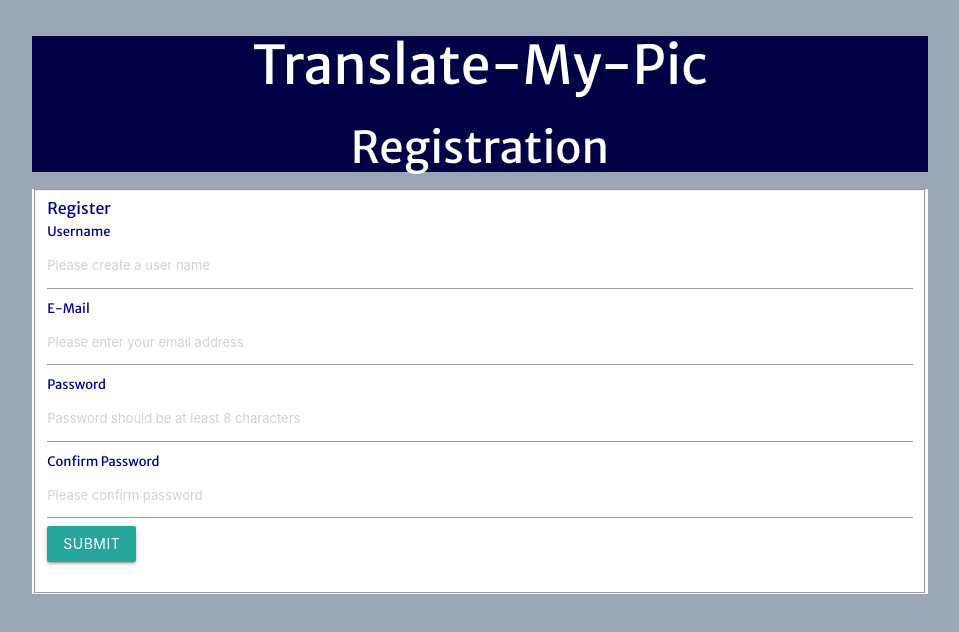
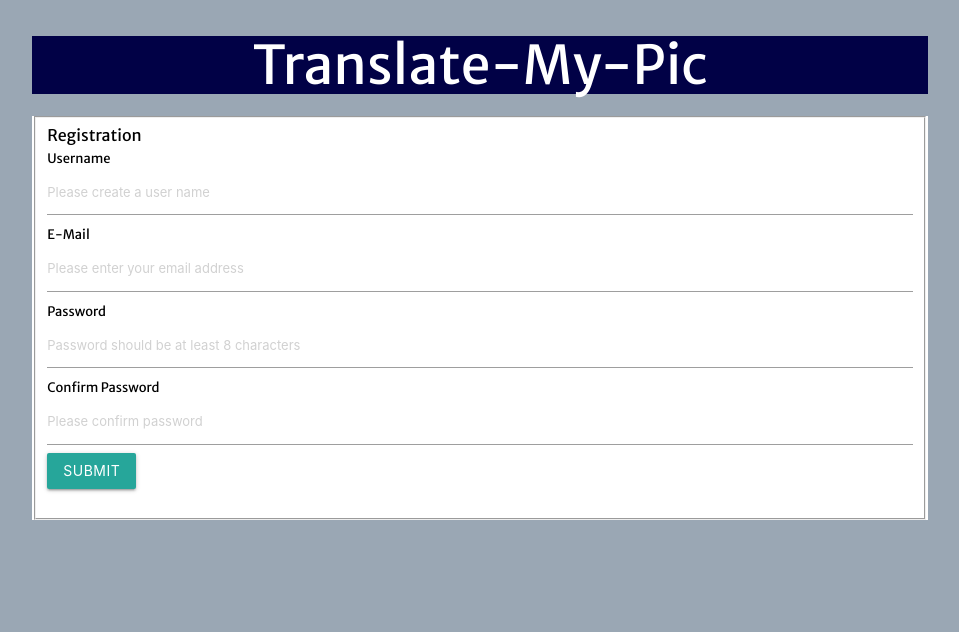
Before and after one commit to bgoudy/translate-my-pic, a website: page public/registration.html in a window 1280 px wide. Shown: the whole page, without its empty margins (160-1119 px from the left). Drawn offline with nearby package versions, Linux system fonts and the light colour scheme.

Commit message:
changed text color

```diff
--- a/public/assets/css/translate-my-pic.css
+++ b/public/assets/css/translate-my-pic.css
@@ -25,12 +25,12 @@
     background-color: white;
 }
 #register {
-    color: darkblue;
+    color: black;
     font-family: 'Merriweather Sans', sans-serif;
     font-size: medium;
 }
 .control-label {
-    color: darkblue;
+    color: black;
     font-size: small;
     font-family: 'Merriweather Sans', sans-serif;
 }
--- a/public/registration.html
+++ b/public/registration.html
@@ -25,7 +25,6 @@
         <div class="row, text-center">
             <div class="col-md-12">
                 <h2>Translate-My-Pic</h2>
-                <h3>Registration</h3>
               </div>
         </div>
     </div>
@@ -34,7 +33,7 @@
             <form class="form" action='' method="POST">
                 <fieldset>
                     <div id="legend">
-                        <legend id="register">Register</legend>
+                        <legend id="register">Registration</legend>
                     </div>
 
           <div class="row">
```
